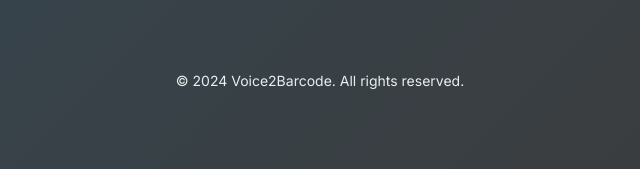
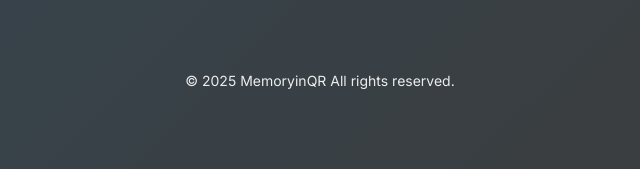
Before and after one commit to Drkimogad/Voice2Barcode, a plain HTML site: page index.html in a window 1280 px wide. Shown: the part 909-1078 px from the top of the page, 320-960 px from the left. Drawn offline with Linux system fonts and the light colour scheme.

Commit message:
Update index.html

```diff
--- a/index.html
+++ b/index.html
@@ -3,10 +3,10 @@
 <head>
     <meta charset="UTF-8">
     <meta name="viewport" content="width=device-width, initial-scale=1.0">
-    <title>Voice2Barcode - Audio to QR Code Converter</title>
+    <title>MemoryinQR</title>
     <link rel="stylesheet" href="authstyles.css">
     <link rel="stylesheet" href="dashboardstyles.css">
-    <link rel="icon" href="https://drkimogad.github.io/Voice2Barcode/favicon.ico" type="image/x-icon">
+    <link rel="icon" href="https://drkimogad.github.io/MemoryinQR/favicon.ico" type="image/x-icon">
     <link href="https://fonts.googleapis.com/css2?family=Inter:wght@400;500;600&display=swap" rel="stylesheet">
 </head>
 <body>
@@ -63,7 +63,7 @@
     <!-- ========================================= -->
     <div id="dashboardSection" class="container" style="display: none;">
         <header class="app-header">
-            <h1 aria-label="Voice to Barcode Dashboard">Voice2Barcode</h1>
+            <h1 aria-label="Voice to Barcode Dashboard">Memory in QR</h1>
             <button id="logoutBtn" class="btn logout" aria-label="Log out">
                 🔒 Log Out
             </button>
@@ -153,7 +153,7 @@
             </div>
 
             <div class="card-footer">
-                <div class="card-decoration">✨ Voice2Barcode ✨</div>
+                <div class="card-decoration">✨ MemoryinQR ✨</div>
                 <button id="printCardBtn" class="btn print-btn">🖨️ Print Card</button>
             </div>
         </div>
@@ -195,7 +195,7 @@
     <!-- Footer -->
     <footer class="footer" role="contentinfo">
         <div class="container">
-            <p>© 2024 Voice2Barcode. All rights reserved.</p>
+            <p>© 2025 MemoryinQR All rights reserved.</p>
         </div>
     </footer>
 
```
